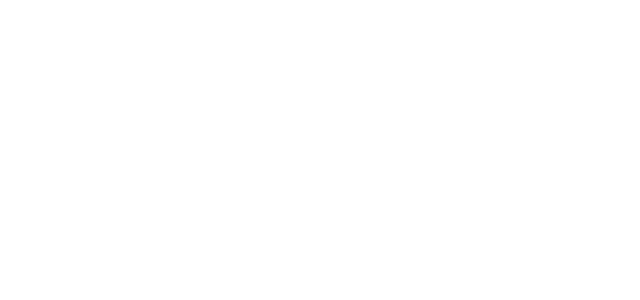
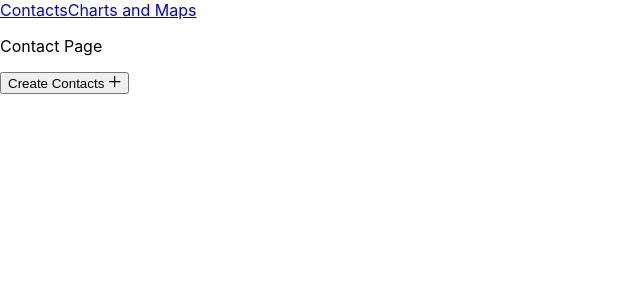
Before and after one commit to jyotirmoy-sinhababu/crud-graph-app, a React (Create React App) app: page /contact in a window 1280 px wide. Before the commit this address had no page. Shown: the top 300 px of the page, without its empty margins (0-640 px from the left). Built offline with nearby package versions, Linux system fonts and the light colour scheme; the HTML template or start-up script is replaced by a standard one.

Commit message:
contact btn added

```diff
--- a/package.json
+++ b/package.json
@@ -12,6 +12,7 @@
     "@types/react-dom": "^18.2.7",
     "react": "^18.2.0",
     "react-dom": "^18.2.0",
+    "react-icons": "^4.10.1",
     "react-router-dom": "^6.15.0",
     "react-scripts": "5.0.1",
     "typescript": "^4.9.5",
--- a/src/App.tsx
+++ b/src/App.tsx
@@ -1,12 +1,15 @@
 import { Routes, Route } from 'react-router-dom';
 
 import LandingPage from './pages/landingPage/LandingPage';
+import ContactComp from './components/contactComp/ContactComp';
 
 function App() {
   return (
     <div className='App'>
       <Routes>
-        <Route path='/' element={<LandingPage />}></Route>
+        <Route path='/' element={<LandingPage />}>
+          <Route path='contact' element={<ContactComp />} />
+        </Route>
       </Routes>
     </div>
   );
--- a/src/components/contactComp/ContactComp.tsx
+++ b/src/components/contactComp/ContactComp.tsx
@@ -1,9 +1,16 @@
+import { GrAdd } from 'react-icons/gr';
+
 const ContactComp = () => {
   return (
     <div>
       <div>
         <p>Contact Page</p>
       </div>
+      <div>
+        <button>
+          Create Contacts <GrAdd />{' '}
+        </button>
+      </div>
     </div>
   );
 };
--- a/src/components/sideBar/SideBar.tsx
+++ b/src/components/sideBar/SideBar.tsx
@@ -3,7 +3,7 @@
 const SideBar = () => {
   return (
     <div>
-      <NavLink to={{}}>Contacts</NavLink>
+      <NavLink to={'/contact'}>Contacts</NavLink>
       <NavLink to={{}}>Charts and Maps</NavLink>
     </div>
   );
--- a/src/pages/container/Container.tsx
+++ b/src/pages/container/Container.tsx
@@ -1,5 +1,11 @@
+import { Outlet } from 'react-router-dom';
+
 const Container = () => {
-  return <div>Container</div>;
+  return (
+    <div>
+      <Outlet />
+    </div>
+  );
 };
 
 export default Container;
```
Also changed, not shown: src/pages/landingPage/landingPageStyle.css (added), 1 other file (tests, documents, lock files or other folders).
